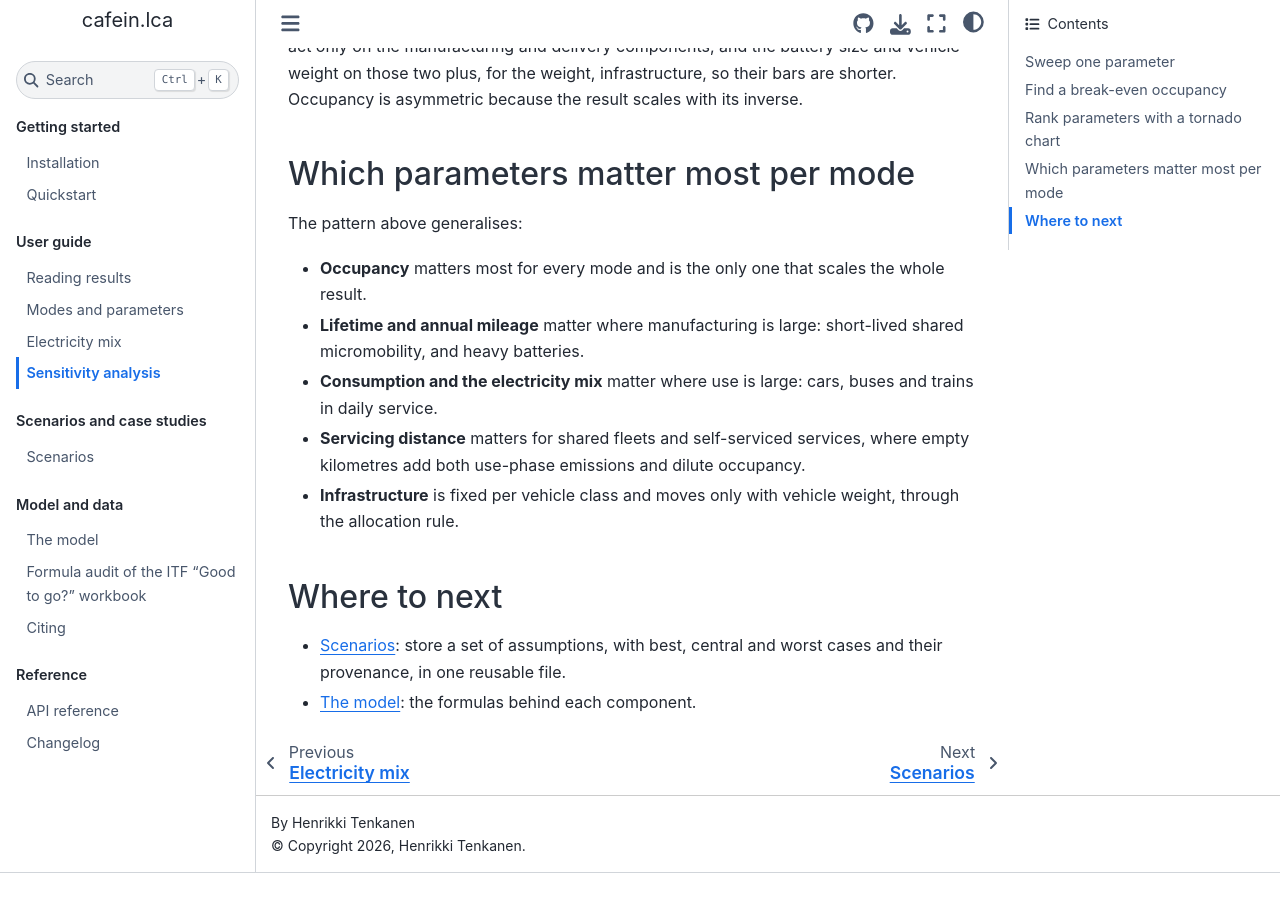
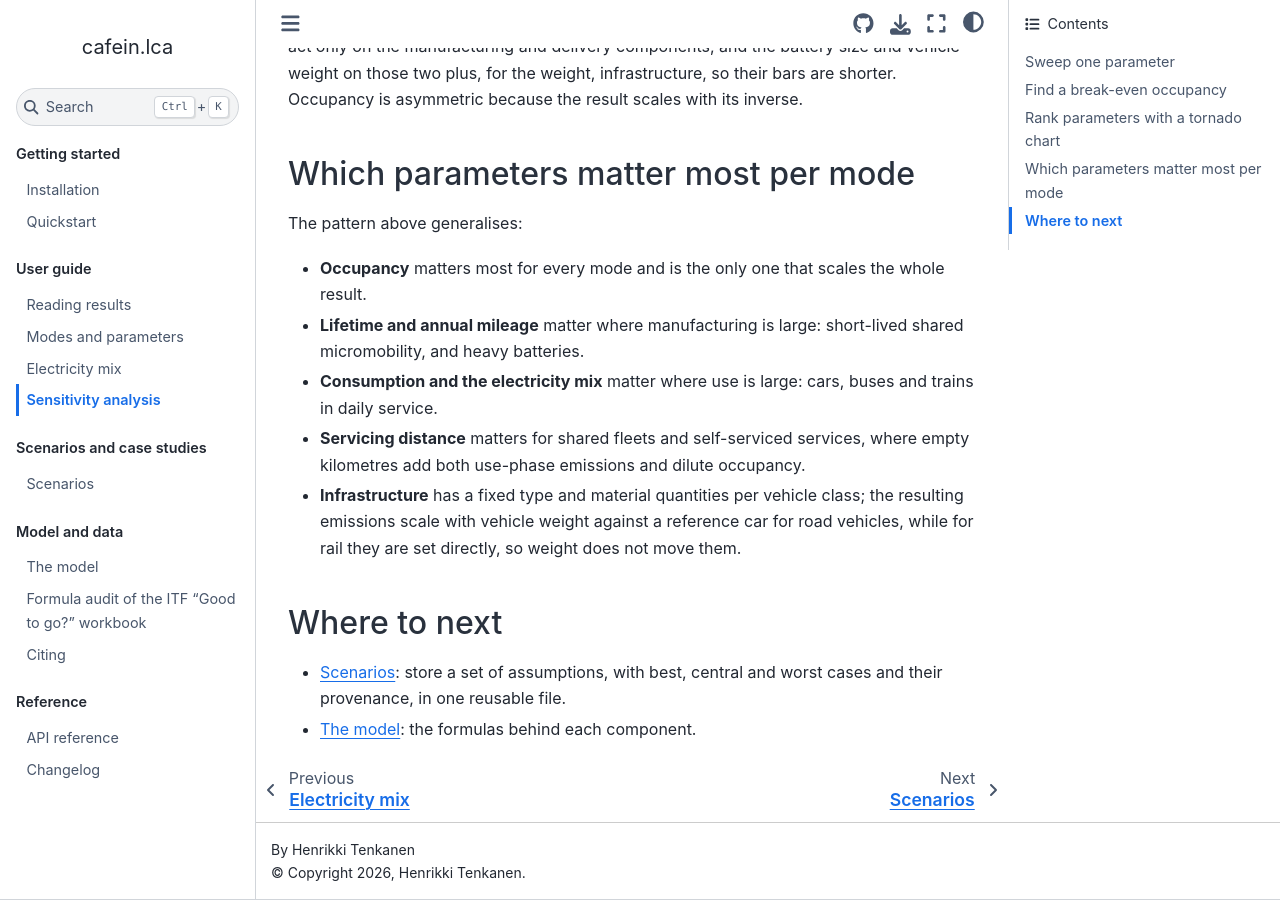
Before and after one commit to cafein-py/cafein.lca, a Sphinx documentation site: the page built from docs/user_guide/sensitivity_analysis.md, in a window 1280 px wide and 900 px high, scrolled down 3753 px. Built offline with Sphinx 7.4.7 and the Sphinx Book theme 1.1.4, drawn with Linux system fonts in a browser that asks for light colours; the version number is read from the project's files by our own code; before the commit the page ends 4626 px from its top, so only the background shows below that.

```diff
--- a/docs/user_guide/sensitivity_analysis.md
+++ b/docs/user_guide/sensitivity_analysis.md
@@ -215,8 +215,10 @@ The pattern above generalises:
 - **Servicing distance** matters for shared fleets and self-serviced
   services, where empty kilometres add both use-phase emissions and
   dilute occupancy.
-- **Infrastructure** is fixed per vehicle class and moves only with
-  vehicle weight, through the allocation rule.
+- **Infrastructure** has a fixed type and material quantities per vehicle
+  class; the resulting emissions scale with vehicle weight against a
+  reference car for road vehicles, while for rail they are set directly,
+  so weight does not move them.
 
 ## Where to next
 
```
Also changed, not shown: docs/model/model.md (+22 -19 lines), docs/scenarios/scenarios.md (+2 -2 lines), docs/user_guide/modes_and_parameters.md (+2 -2 lines), docs/user_guide/reading_results.md (+2 -2 lines).
